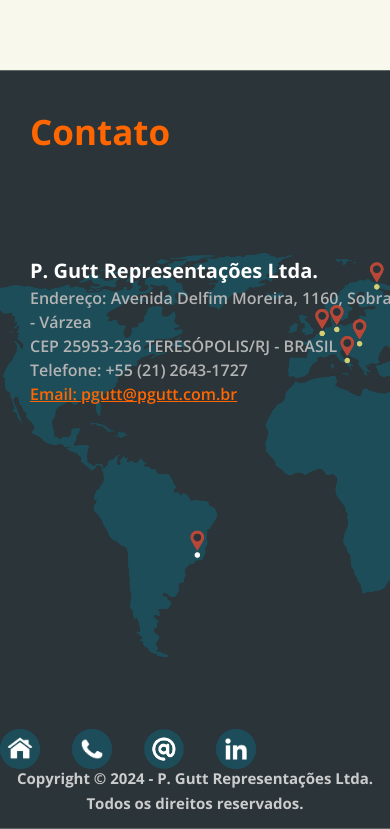
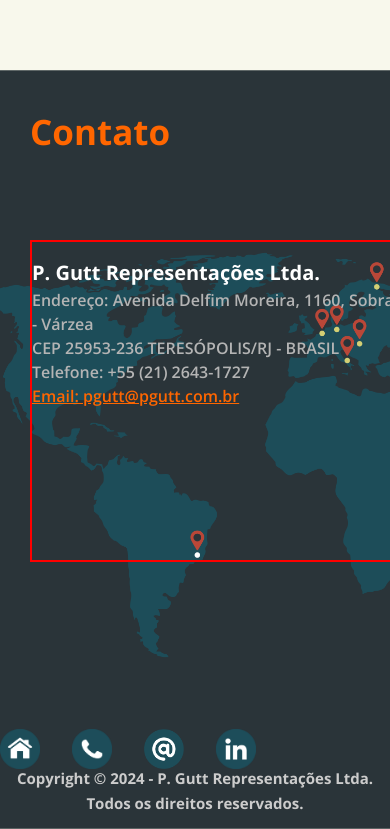
Before and after one commit to clarisseisnard/pgutt, a Django app: page / in a window 390 px wide. Shown: the part 4764-5593 px from the top of the page. Run offline with Django 5.2, Linux system fonts and the light colour scheme.

Commit message:
changes to css test

```diff
--- a/static/app/styles.css
+++ b/static/app/styles.css
@@ -1672,7 +1672,7 @@ button[type="submit"] {
   }
 
   .info-container {
-    /* border: 2px solid red; */
+    border: 2px solid red;
     max-width: 100%;
     width: fit-content;
     /* display: block; */
```
